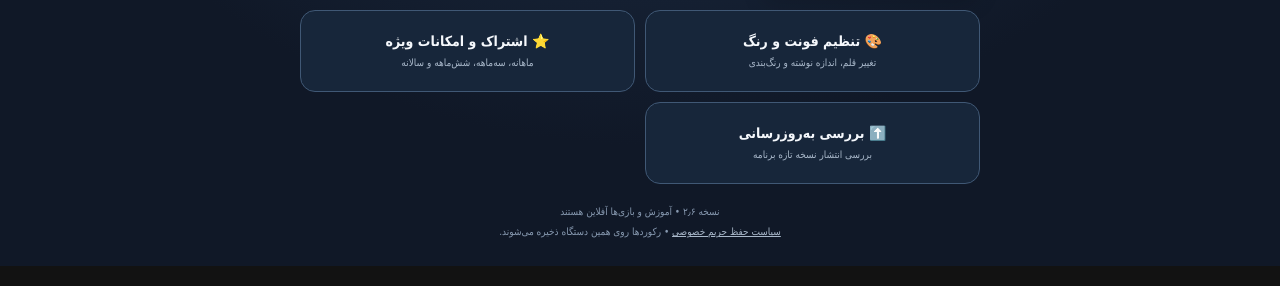
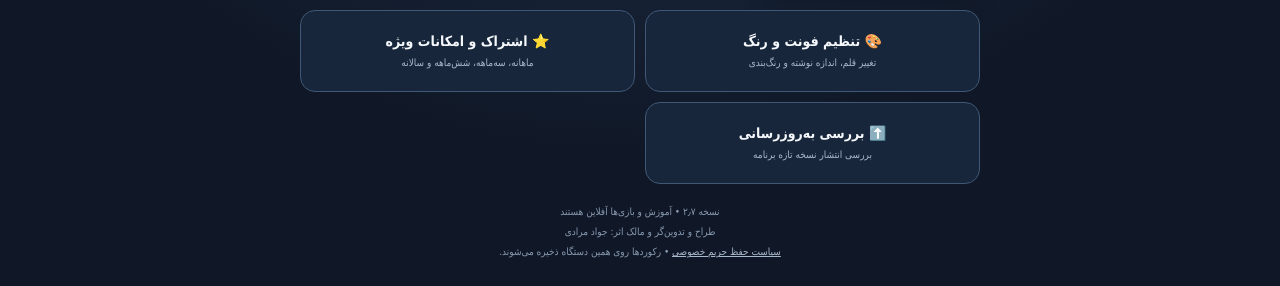
Before and after one commit to javademorady1354-coder/new, a plain HTML site: page app/src/main/assets/index.html in a window 1280 px wide. Shown: the part 573-859 px from the top of the page. Drawn offline with Linux system fonts and the light colour scheme.

Commit message:
ثبت نام طراح و افزایش نسخه به 2.7

```diff
--- a/app/src/main/assets/index.html
+++ b/app/src/main/assets/index.html
@@ -33,5 +33,5 @@ footer{text-align:center;color:#8799b0;font-size:10px;line-height:2;padding:18px
 <a class="tool" href="subscription.html"><strong>⭐ اشتراک و امکانات ویژه</strong><small>ماهانه، سه‌ماهه، شش‌ماهه و سالانه</small></a>
 <a class="tool" href="updates.html"><strong>⬆️ بررسی به‌روزرسانی</strong><small>بررسی انتشار نسخه تازه برنامه</small></a>
 </section>
-<footer>نسخه ۲٫۶ • آموزش و بازی‌ها آفلاین هستند<br><a href="privacy-policy.html" style="color:#a9b8ca">سیاست حفظ حریم خصوصی</a> • رکوردها روی همین دستگاه ذخیره می‌شوند.</footer>
+<footer>نسخه ۲٫۷ • آموزش و بازی‌ها آفلاین هستند<br>طراح و تدوین‌گر و مالک اثر: جواد مرادی<br><a href="privacy-policy.html" style="color:#a9b8ca">سیاست حفظ حریم خصوصی</a> • رکوردها روی همین دستگاه ذخیره می‌شوند.</footer>
 </main></body></html>
```
